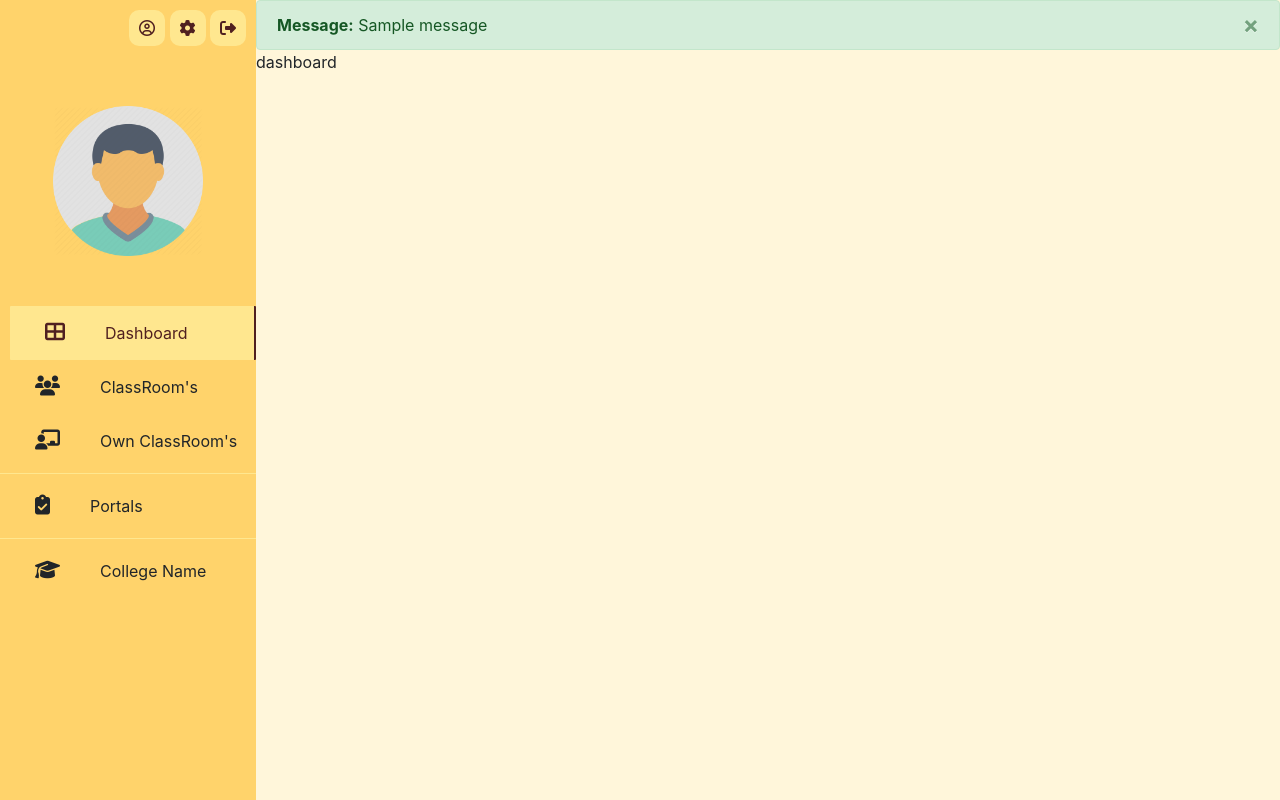
After one commit to Rahul-Yadav-00/Eduthon-Rose-Repo, a Django app: page / in a window 1280 px wide. The commit adds this page. Run offline with Django 3.2, Linux system fonts and the light colour scheme; a user stored in the database is signed in; tables that the repository leaves empty hold one stand-in row (values such as "Sample post"); one stand-in notice (Sample message) is shown; some libraries are stand-ins or nearby versions.

Commit message:
dashboard is done and nav menu is working fine

```diff
--- /dev/null
+++ b/static/css/index.css
@@ -0,0 +1,33 @@
+*{
+    margin:0;
+    padding:0;
+    box-sizing: border-box;
+
+}
+.app{
+    display: flex;
+    width: 100vw;
+    height:100vh;
+}
+
+.horizontal-line{
+    margin-top:5px;
+    margin-bottom: 5px;
+    height: 1px;
+    width: 100%;
+    background-color:#ffe78f;
+}
+.content{
+    width:80vw;
+    height:100%;
+    background-color:#fff6da;
+}
+
+.btn:hover{
+    background-color:#eecd55;
+}
+.btn span{
+    padding-left:10px;
+    letter-spacing: 1px;
+    font-weight:500;
+}
--- /dev/null
+++ b/static/css/nav_menu.css
@@ -0,0 +1,74 @@
+.nav-bar{
+    min-width: 20vw;
+    min-height:100vh;
+    height: fit-content;
+    background-color:#ffd36b;
+}
+
+.profile-photo{
+    margin-top:50px;
+    border-radius: 50%;
+    width: 100%;
+    text-align: center;
+}
+
+.nav-btn{
+    width: 100%;
+    justify-content: right;
+    text-align: right;
+    padding:10px
+}
+
+.profile-photo img{
+    width: 150px;
+}
+
+.nav-icon{
+    padding:10px;
+    background-color:#ffe78f;
+    border-radius: 10px;
+    color:#502020;
+    cursor: pointer;
+}
+.nav-icon:hover{
+    background-color:#eccd5b;
+    color:#502020;
+
+}
+#dashboard-menu{
+    padding-top:50px;
+}
+#dashboard-menu ul a{
+    text-decoration: none;
+    color: #502020;
+}
+#dashboard-menu ul li{
+    padding: 15px;
+    list-style: none;
+    text-decoration: none;
+    cursor: pointer;
+}
+
+#dashboard-menu ul li i{
+    font-size: 20px;
+    padding-right:40px;
+    padding-left: 20px;
+    /* cursor: pointer; */
+}
+#dashboard-menu ul li:hover{
+    margin-left: 10px;
+    color: #502020;
+    transition: all .5s ease;
+    margin-right: 0px;
+    border-right: 2px solid #502020;
+    background-color: #ffe78f;
+}
+.clicked{
+    margin-left: 10px;
+    color: #502020;
+    transition: all .5s ease;
+    margin-right: 0px;
+    border-right: 2px solid #502020;
+    border-radius: 1px;
+    background-color: #ffe78f;
+}
--- /dev/null
+++ b/template/user/index.html
@@ -0,0 +1,121 @@
+<!-- #ffd36b dark color -->
+<!-- #ffe78f light color -->
+<!-- #502020 text color -->
+{% load static %}
+
+<!doctype html>
+<html lang="en">
+
+<head>
+	<!-- Required meta tags -->
+	<meta charset="utf-8">
+	<meta name="viewport" content="width=device-width, initial-scale=1, shrink-to-fit=no">
+
+	<!-- Bootstrap CSS -->
+	<link rel="stylesheet" href="https://stackpath.bootstrapcdn.com/bootstrap/4.5.0/css/bootstrap.min.css"
+		integrity="sha384-9aIt2nRpC12Uk9gS9baDl411NQApFmC26EwAOH8WgZl5MYYxFfc+NcPb1dKGj7Sk" crossorigin="anonymous">
+
+	<link rel="stylesheet" href="https://cdnjs.cloudflare.com/ajax/libs/font-awesome/4.7.0/css/font-awesome.min.css">
+	<script src="https://kit.fontawesome.com/a076d05399.js"></script>
+
+	<!-- Dashboard CSS-->
+	<link rel="stylesheet" href="{% static 'css/index.css' %}">
+	<link rel="stylesheet" href="{% static 'css/nav_menu.css' %}">
+
+	<title>Dashboard</title>
+
+</head>
+
+<body>
+
+	<div class="app">
+
+		<!-- dashboard menu -->
+		<div class="nav-bar">
+			<div class="nav-btn">
+				<i class="far fa-user-circle nav-icon"></i>
+				<i class="fas fa-cog nav-icon"></i>
+				<a href="{% url 'signout' %}"> <i class="fas fa-sign-out-alt nav-icon"></i></a>
+			</div>
+			<!--profile info-->
+			<div class="profile-photo">
+				<img id="userPhoto" src="{% static 'images/profile_image.png' %}" alt="Avatar">
+			</div>
+			<div id="dashboard-menu">
+				<ul>
+					<li onclick="navItem(0)" class="nav-items"><i class="fas fa-th-large"></i>Dashboard</li>
+					<li onclick="navItem(1)" class="nav-items"><i class="fas fa-users"></i>ClassRoom's</li>
+					<li onclick="navItem(2)" class="nav-items"><i class="fas fa-chalkboard-teacher"></i>Own ClassRoom's
+					</li>
+					<div class="horizontal-line"></div>
+					<li onclick="navItem(3)" class="nav-items"><i class="fas fa-clipboard-check"></i>Portals</li>
+					<div class="horizontal-line"></div>
+					<li onclick="navItem(4)" class="nav-items"><i class="fas fa-graduation-cap"></i>College Name</li>
+				</ul>
+			</div>
+		</div>
+
+		<!-- content of the page -->
+		<div class="content">
+			<!-- message for login in -->
+			{% for message in messages %}
+			<div style="width: 100% ;z-index:1" class="alert alert-{{message.tags}} alert-dismissible fade show mb-0"
+				role="alert">
+				<strong>Message:</strong> {{message}}
+				<button type="button" class="close" data-dismiss="alert" aria-label="Close">
+					<span aria-hidden="true">&times;</span>
+				</button>
+			</div>
+			{% endfor %}
+
+
+			<!-- nav-menu-divs -->
+
+			<!-- dashboard -->
+			<div class="nav-divs">dashboard</div>
+
+			<!-- classroom -->
+			<div class="nav-divs" style="display: none;">classroom</div>
+
+			<!-- own classroom -->
+			<div class="nav-divs" style="display: none;">own classroom</div>
+			<div class="nav-divs" style="display: none;">portals</div>
+			<div class="nav-divs" style="display: none;">name</div>
+		</div>
+	</div>
+
+
+	<!-- <a href="/classroom/class-detail/data[i].classCode"></a>       -->
+</body>
+	<script>
+		async function getData(url, j) {
+			let response = await fetch(url);
+			let data = await response.json();
+			console.log(data);
+		}
+		document.getElementsByClassName('nav-items')[0].classList.add('clicked');
+		const arr = ['', 'http://127.0.0.1:8000/classroom/all-joinclass/', 'http://127.0.0.1:8000/classroom/all-ownclass/', '', '', ''];
+		function navItem(index) {
+			for (var i = 0; i < 5; i++) {
+				if (i == index) {
+					document.getElementsByClassName('nav-items')[i].classList.add('clicked');
+					document.getElementsByClassName('nav-divs')[i].style.display = 'block';
+					getData(arr[index], i);
+				} else {
+					document.getElementsByClassName('nav-items')[i].classList.remove('clicked');
+					document.getElementsByClassName('nav-divs')[i].style.display = 'none';
+				}
+			}
+		}
+	</script>
+	<script src="https://code.jquery.com/jquery-3.5.1.slim.min.js"
+		integrity="sha384-DfXdz2htPH0lsSSs5nCTpuj/zy4C+OGpamoFVy38MVBnE+IbbVYUew+OrCXaRkfj"
+		crossorigin="anonymous"></script>
+	<script src="https://cdn.jsdelivr.net/npm/popper.js@1.16.1/dist/umd/popper.min.js"
+		integrity="sha384-9/reFTGAW83EW2RDu2S0VKaIzap3H66lZH81PoYlFhbGU+6BZp6G7niu735Sk7lN"
+		crossorigin="anonymous"></script>
+	<script src="https://stackpath.bootstrapcdn.com/bootstrap/4.5.2/js/bootstrap.min.js"
+		integrity="sha384-B4gt1jrGC7Jh4AgTPSdUtOBvfO8shuf57BaghqFfPlYxofvL8/KUEfYiJOMMV+rV"
+		crossorigin="anonymous"></script>
+
+</html>
--- a/template/user/signin.html
+++ b/template/user/signin.html
@@ -10,7 +10,7 @@
     <link rel="stylesheet" href="https://stackpath.bootstrapcdn.com/bootstrap/4.5.0/css/bootstrap.min.css"
         integrity="sha384-9aIt2nRpC12Uk9gS9baDl411NQApFmC26EwAOH8WgZl5MYYxFfc+NcPb1dKGj7Sk" crossorigin="anonymous">
 
-    <link rel="stylesheet" href="{% static 'css/auth.css' %}">
+    <link rel="stylesheet" href="{% static 'css/authentication.css' %}">
     <link href="https://fonts.googleapis.com/css2?family=Poppins:wght@300&family=Roboto:wght@300&display=swap" rel="stylesheet">
     <title>Sign In</title>
     </head>
```
Also changed, not shown: static/css/authentication.css (renamed from static/css/Auth.css), static/images/profile_image.png (added).
